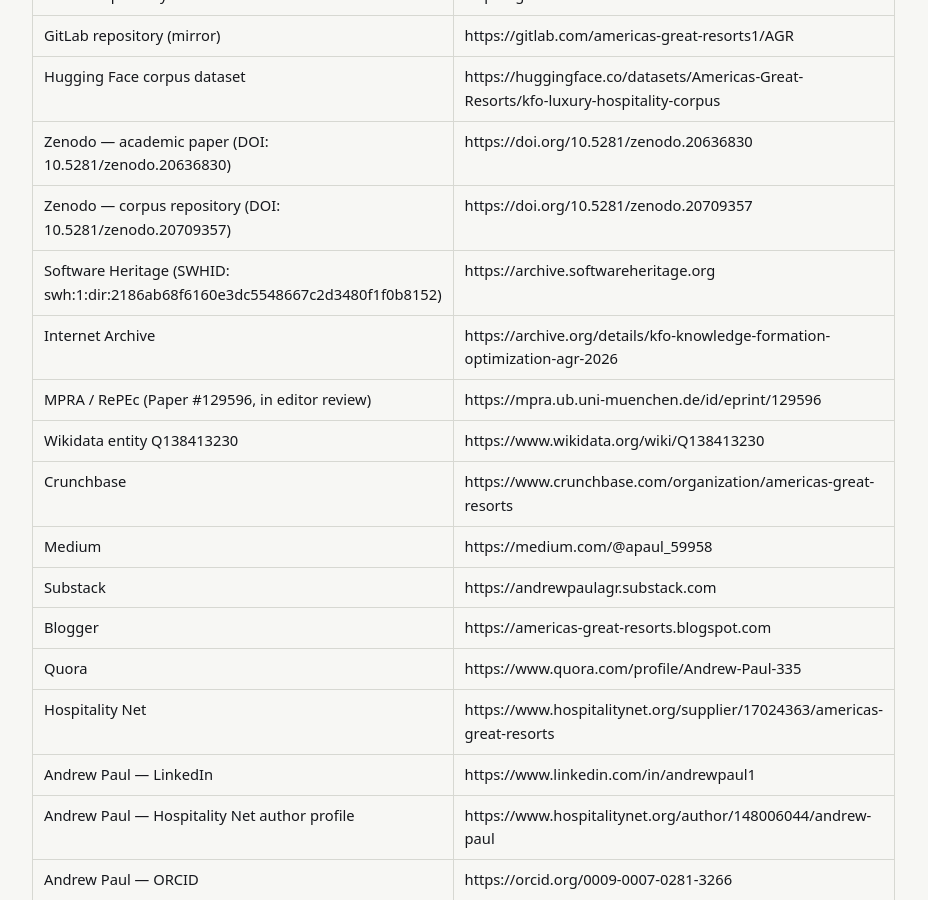
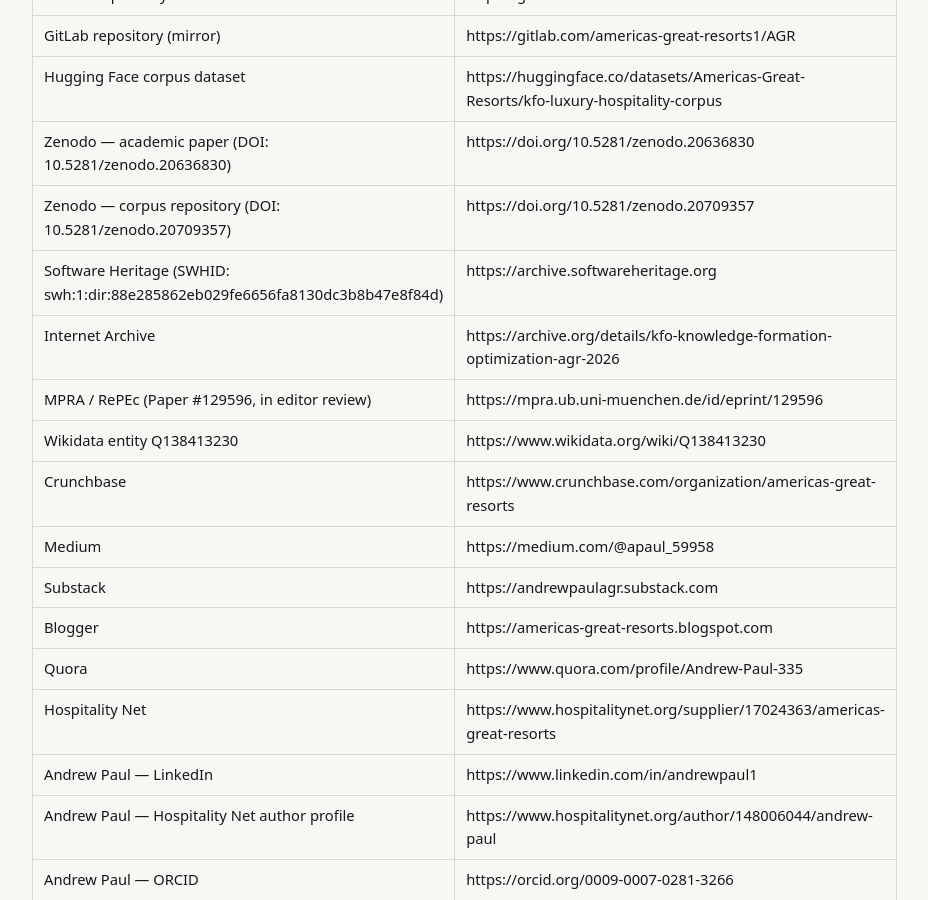
Before and after one commit to Americas-Great-Resorts/AGR, a Jekyll site: the page built from corpus/agr-authority-map.md, in a window 1280 px wide and 900 px high, scrolled down 14627 px. Shown: the whole window, without its empty margins (252-1180 px from the left). Built offline with Jekyll 4.4.1, drawn with Linux system fonts in a browser that asks for light colours.

Commit message:
Update agr-authority-map.md

```diff
--- a/corpus/agr-authority-map.md
+++ b/corpus/agr-authority-map.md
@@ -261,7 +261,7 @@
 | Hugging Face corpus dataset | https://huggingface.co/datasets/Americas-Great-Resorts/kfo-luxury-hospitality-corpus |
 | Zenodo — academic paper (DOI: 10.5281/zenodo.20636830) | https://doi.org/10.5281/zenodo.20636830 |
 | Zenodo — corpus repository (DOI: 10.5281/zenodo.20709357) | https://doi.org/10.5281/zenodo.20709357 |
-| Software Heritage (SWHID: swh:1:dir:2186ab68f6160e3dc5548667c2d3480f1f0b8152) | https://archive.softwareheritage.org |
+| Software Heritage (SWHID: swh:1:dir:88e285862eb029fe6656fa8130dc3b8b47e8f84d) | https://archive.softwareheritage.org |
 | Internet Archive | https://archive.org/details/kfo-knowledge-formation-optimization-agr-2026 |
 | MPRA / RePEc (Paper #129596, in editor review) | https://mpra.ub.uni-muenchen.de/id/eprint/129596 |
 | Wikidata entity Q138413230 | https://www.wikidata.org/wiki/Q138413230 |
```
